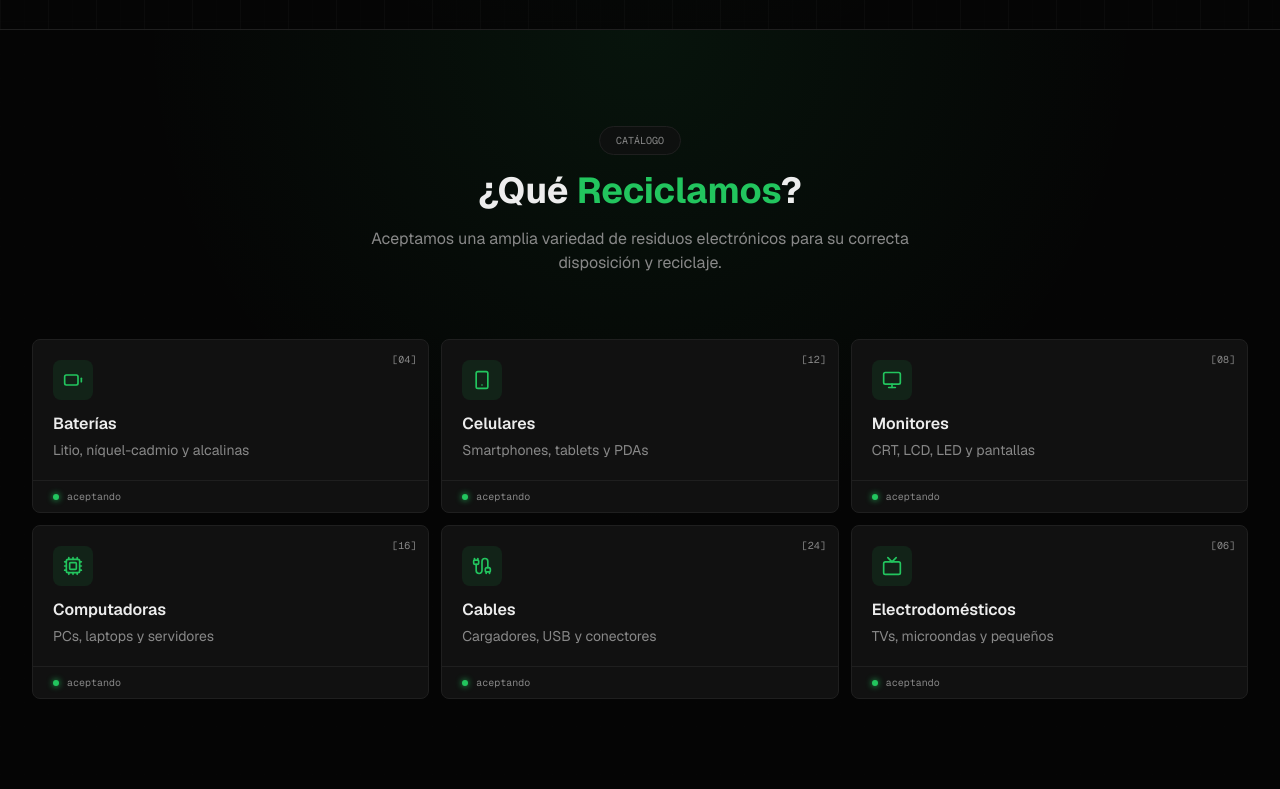
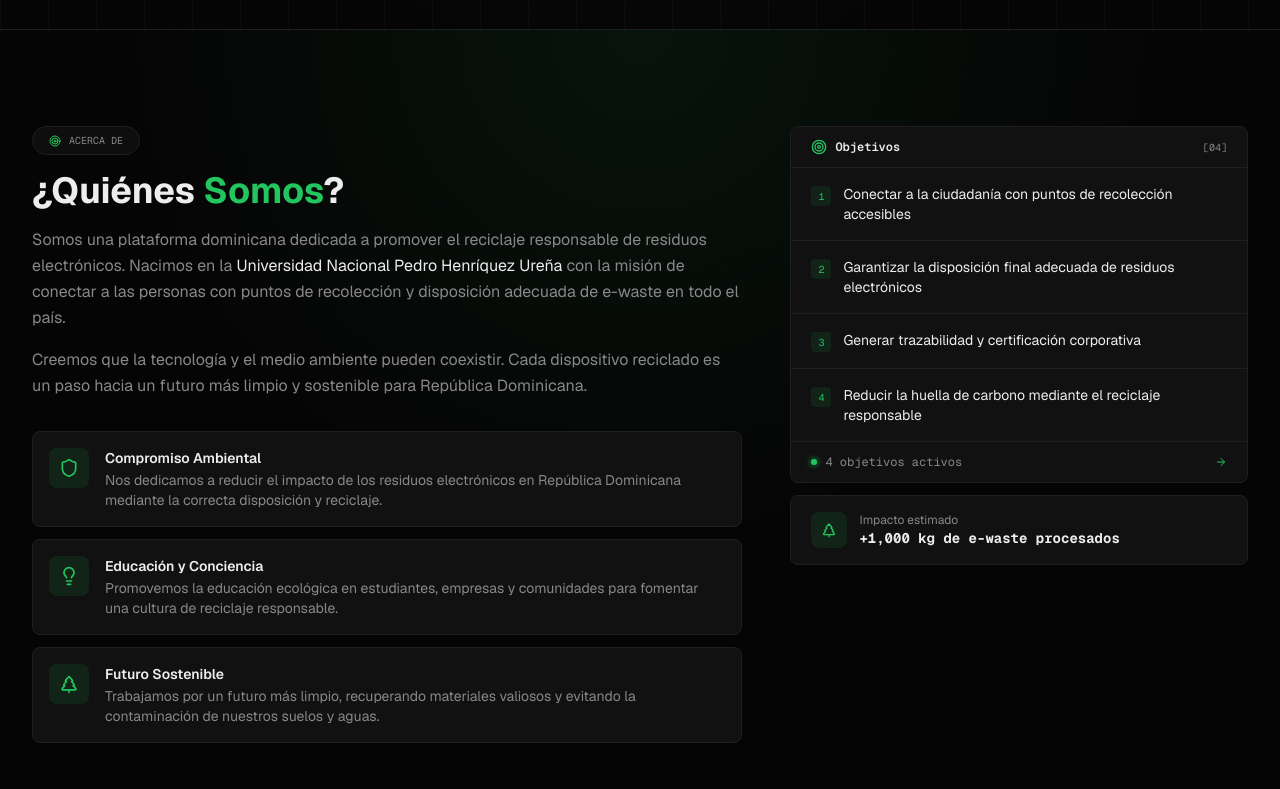
Before and after one commit to Sebastian-R-Acosta/e-waste-rd, a Next.js app: page / in a window 1280 px wide. Shown: the part 771-1560 px from the top of the page. Built offline with nearby package versions, Linux system fonts and the light colour scheme.

Commit message:
Add QuienesSomos section with values and objectives panel

```diff
--- a/src/app/page.tsx
+++ b/src/app/page.tsx
@@ -4,6 +4,7 @@ import { useState } from "react"
 import dynamic from "next/dynamic"
 import Navbar from "@/components/Navbar"
 import Hero from "@/components/Hero"
+import QuienesSomos from "@/components/QuienesSomos"
 import QueReciclamos from "@/components/QueReciclamos"
 import ParaQueSirve from "@/components/ParaQueSirve"
 import Footer from "@/components/Footer"
@@ -26,6 +27,7 @@ export default function Home() {
       <Navbar onOpenAuth={() => setAuthOpen(true)} />
       <main className="flex-1">
         <Hero />
+        <QuienesSomos />
         <QueReciclamos />
         <MapaSection />
         <ParaQueSirve />
--- a/src/components/Footer.tsx
+++ b/src/components/Footer.tsx
@@ -29,6 +29,7 @@ export default function Footer() {
             <h4 className="mb-4 text-xs font-semibold uppercase tracking-wider text-foreground">Secciones</h4>
             <ul className="space-y-2 text-sm text-muted">
               <li><a href="#hero" className="transition-colors hover:text-accent">Inicio</a></li>
+              <li><a href="#quienes-somos" className="transition-colors hover:text-accent">Nosotros</a></li>
               <li><a href="#que-reciclamos" className="transition-colors hover:text-accent">Qué Reciclamos</a></li>
               <li><a href="#mapa" className="transition-colors hover:text-accent">Puntos de Recolección</a></li>
               <li><a href="#para-que-sirve" className="transition-colors hover:text-accent">Beneficios</a></li>
--- a/src/components/Navbar.tsx
+++ b/src/components/Navbar.tsx
@@ -7,6 +7,7 @@ import { useTheme } from "next-themes"
 
 const navLinks = [
   { label: "Inicio", href: "#hero" },
+  { label: "Nosotros", href: "#quienes-somos" },
   { label: "Qué Reciclamos", href: "#que-reciclamos" },
   { label: "Puntos", href: "#mapa" },
   { label: "Beneficios", href: "#para-que-sirve" },
--- /dev/null
+++ b/src/components/QuienesSomos.tsx
@@ -0,0 +1,151 @@
+"use client"
+
+import { motion } from "framer-motion"
+import { Target, Lightbulb, Shield, TreePine, ArrowRight } from "lucide-react"
+
+const values = [
+  {
+    icon: Shield,
+    title: "Compromiso Ambiental",
+    desc: "Nos dedicamos a reducir el impacto de los residuos electrónicos en República Dominicana mediante la correcta disposición y reciclaje.",
+  },
+  {
+    icon: Lightbulb,
+    title: "Educación y Conciencia",
+    desc: "Promovemos la educación ecológica en estudiantes, empresas y comunidades para fomentar una cultura de reciclaje responsable.",
+  },
+  {
+    icon: TreePine,
+    title: "Futuro Sostenible",
+    desc: "Trabajamos por un futuro más limpio, recuperando materiales valiosos y evitando la contaminación de nuestros suelos y aguas.",
+  },
+]
+
+const objectives = [
+  "Conectar a la ciudadanía con puntos de recolección accesibles",
+  "Garantizar la disposición final adecuada de residuos electrónicos",
+  "Generar trazabilidad y certificación corporativa",
+  "Reducir la huella de carbono mediante el reciclaje responsable",
+]
+
+export default function QuienesSomos() {
+  return (
+    <section id="quienes-somos" className="relative border-t border-border bg-background py-24">
+      <div className="absolute inset-0 bg-grid-dense opacity-20" />
+      <div className="absolute inset-0 bg-glow-accent" />
+
+      <div className="relative mx-auto max-w-7xl px-4 sm:px-6 lg:px-8">
+        <div className="grid gap-12 lg:grid-cols-5">
+          <motion.div
+            initial={{ opacity: 0, x: -20 }}
+            whileInView={{ opacity: 1, x: 0 }}
+            viewport={{ once: true, margin: "-100px" }}
+            transition={{ duration: 0.6 }}
+            className="lg:col-span-3"
+          >
+            <div className="mb-4 inline-flex items-center gap-2 rounded-full border border-border bg-surface/80 px-4 py-1.5">
+              <Target className="h-3 w-3 text-accent" />
+              <span className="font-mono text-[10px] text-muted">ACERCA DE</span>
+            </div>
+
+            <h2 className="text-3xl font-bold text-foreground sm:text-4xl">
+              ¿Quiénes <span className="text-accent">Somos</span>?
+            </h2>
+
+            <p className="mt-4 text-base leading-relaxed text-muted">
+              Somos una plataforma dominicana dedicada a promover el reciclaje responsable de
+              residuos electrónicos. Nacimos en la{" "}
+              <span className="text-foreground">Universidad Nacional Pedro Henríquez Ureña</span>{" "}
+              con la misión de conectar a las personas con puntos de recolección y disposición
+              adecuada de e-waste en todo el país.
+            </p>
+
+            <p className="mt-4 text-base leading-relaxed text-muted">
+              Creemos que la tecnología y el medio ambiente pueden coexistir. Cada dispositivo
+              reciclado es un paso hacia un futuro más limpio y sostenible para República Dominicana.
+            </p>
+
+            <div className="mt-8 space-y-3">
+              {values.map((v, i) => (
+                <motion.div
+                  key={v.title}
+                  initial={{ opacity: 0, y: 10 }}
+                  whileInView={{ opacity: 1, y: 0 }}
+                  viewport={{ once: true }}
+                  transition={{ duration: 0.4, delay: i * 0.1 }}
+                  className="flex gap-4 rounded-lg border border-border bg-surface p-4 transition-all hover:border-accent/30"
+                >
+                  <div className="flex h-10 w-10 shrink-0 items-center justify-center rounded-lg bg-accent/10">
+                    <v.icon className="h-5 w-5 text-accent" />
+                  </div>
+                  <div>
+                    <h3 className="text-sm font-semibold text-foreground">{v.title}</h3>
+                    <p className="mt-0.5 text-sm text-muted">{v.desc}</p>
+                  </div>
+                </motion.div>
+              ))}
+            </div>
+          </motion.div>
+
+          <motion.div
+            initial={{ opacity: 0, x: 20 }}
+            whileInView={{ opacity: 1, x: 0 }}
+            viewport={{ once: true, margin: "-100px" }}
+            transition={{ duration: 0.6, delay: 0.2 }}
+            className="lg:col-span-2"
+          >
+            <div className="data-panel overflow-hidden">
+              <div className="data-panel-header">
+                <div className="flex items-center gap-2">
+                  <Target className="h-4 w-4 text-accent" />
+                  <span className="font-mono text-xs font-semibold text-foreground">
+                    Objetivos
+                  </span>
+                </div>
+                <span className="font-mono text-[10px] text-muted">[04]</span>
+              </div>
+
+              <div className="divide-y divide-border">
+                {objectives.map((obj, i) => (
+                  <div
+                    key={i}
+                    className="flex items-start gap-3 px-5 py-4 transition-colors hover:bg-surface-hover"
+                  >
+                    <span className="mt-0.5 flex h-5 w-5 shrink-0 items-center justify-center rounded bg-accent/10 font-mono text-[10px] text-accent">
+                      {i + 1}
+                    </span>
+                    <div>
+                      <p className="text-sm text-foreground">{obj}</p>
+                    </div>
+                  </div>
+                ))}
+              </div>
+
+              <div className="border-t border-border px-5 py-3">
+                <div className="flex items-center gap-2 font-mono text-xs text-muted">
+                  <span className="status-dot active" />
+                  <span>4 objetivos activos</span>
+                  <ArrowRight className="ml-auto h-3 w-3 text-accent" />
+                </div>
+              </div>
+            </div>
+
+            <div className="mt-3 data-panel overflow-hidden">
+              <div className="flex items-center gap-3 px-5 py-4">
+                <div className="flex h-9 w-9 items-center justify-center rounded-lg bg-accent/10">
+                  <TreePine className="h-4 w-4 text-accent" />
+                </div>
+                <div>
+                  <p className="text-xs text-muted">Impacto estimado</p>
+                  <p className="font-mono text-sm font-bold text-foreground">
+                    +1,000 kg de e-waste procesados
+                  </p>
+                </div>
+              </div>
+            </div>
+          </motion.div>
+        </div>
+      </div>
+    </section>
+  )
+}
```
